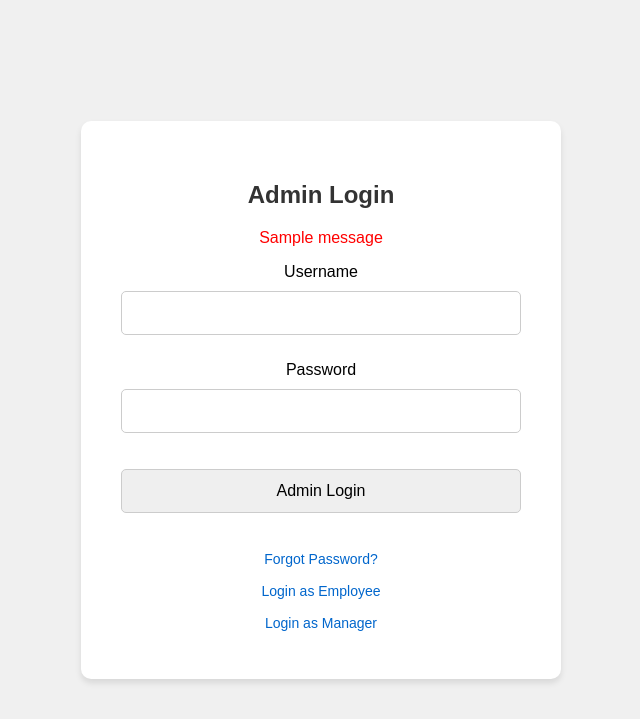
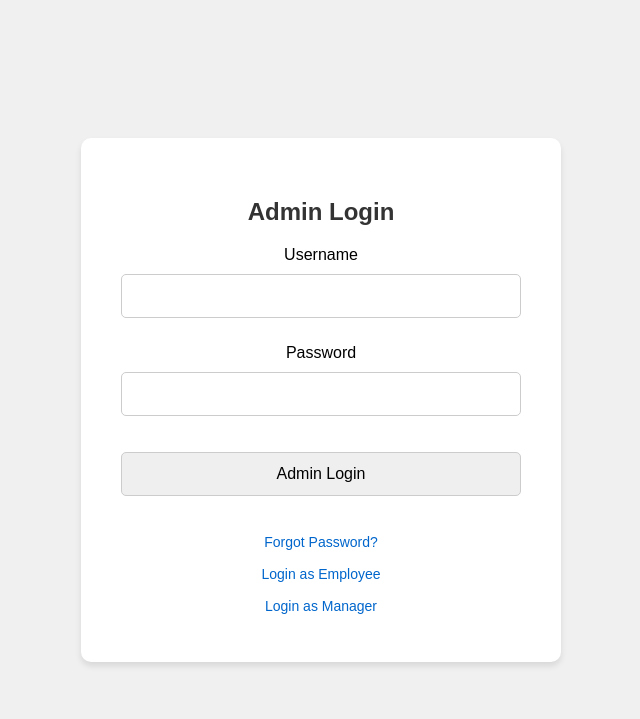
Before and after one commit to aiellom2/team-project, a Flask app: page /admin-login in a window 1280 px wide. Shown: the top 719 px of the page, without its empty margins (319-959 px from the left). Run offline with Flask 3, Linux system fonts and the light colour scheme; tables that the repository leaves empty hold one stand-in row (values such as "Sample post"); one stand-in notice (Sample message) is shown; parts of the project's set-up code (start-up, migrations or seed data) failed here and were passed over.

Commit message:
Update admin-login.html

```diff
--- a/app/templates/admin/admin-login.html
+++ b/app/templates/admin/admin-login.html
@@ -87,15 +87,6 @@
     <div class="login-container">
         <h2>Admin Login</h2>
 
-        <!-- Flash messages for login errors -->
-        {% with messages = get_flashed_messages(with_categories=true) %}
-            {% if messages %}
-                {% for category, message in messages %}
-                    <p style="color: red;">{{ message }}</p>
-                {% endfor %}
-            {% endif %}
-        {% endwith %}
-
         <!-- Flask-WTF Form -->
         <form method="POST">
             {{ form.hidden_tag() }}
```
